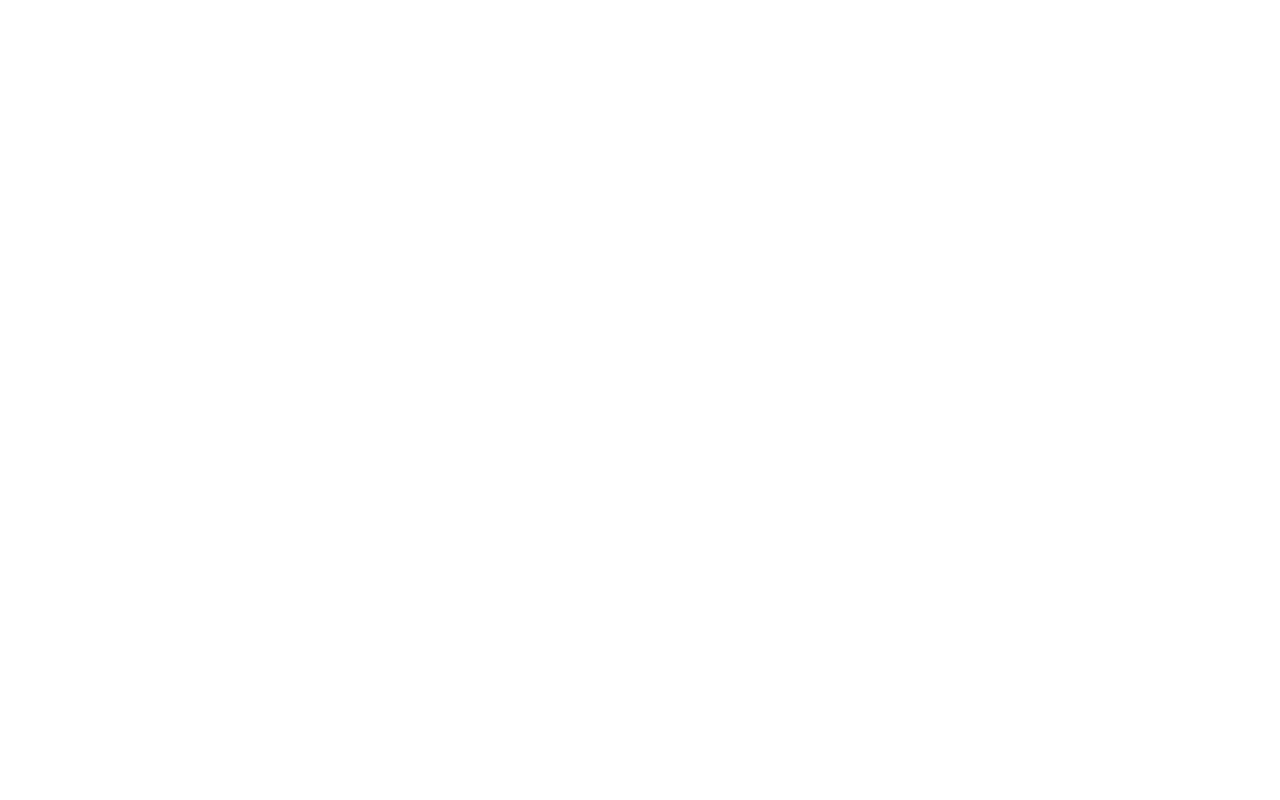
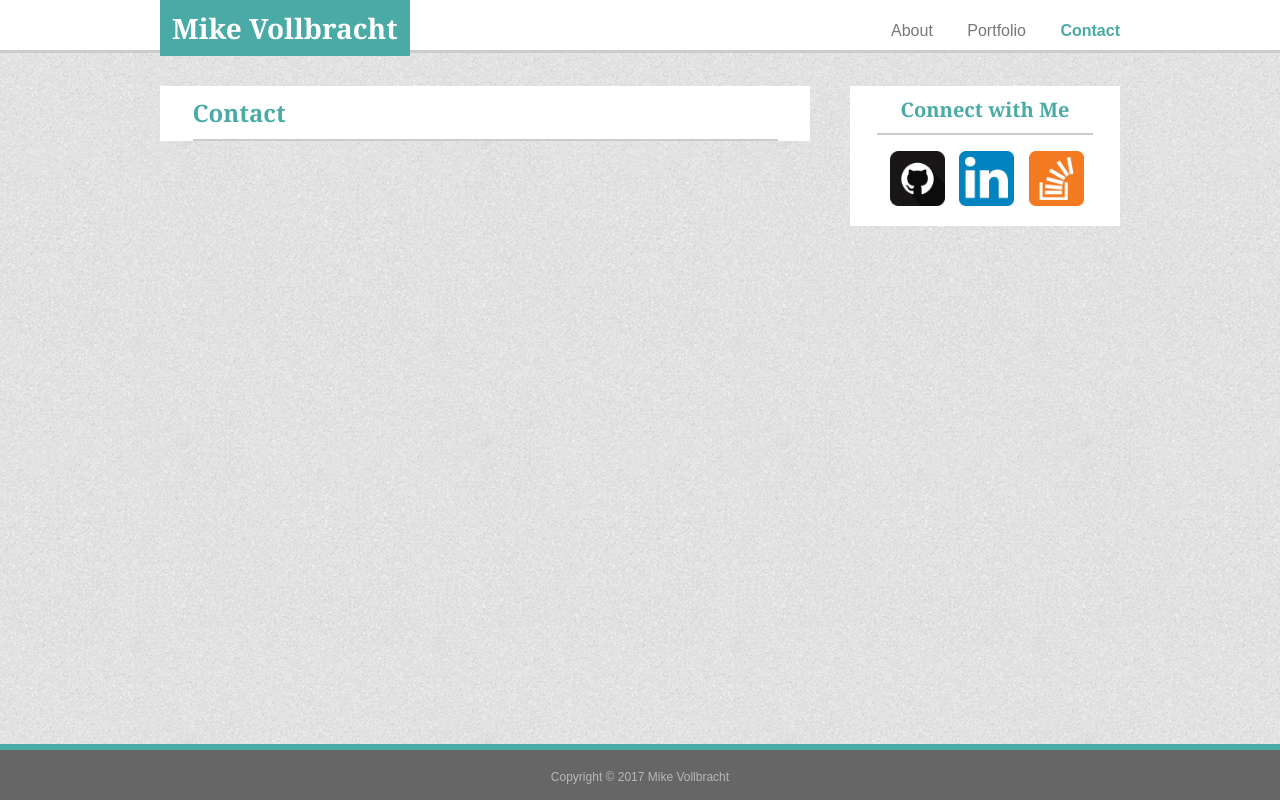
Before and after one commit to mikevollbracht/Basic-Portfolio, a plain HTML site: page contact.html in a window 1280 px wide. Drawn offline with Linux system fonts and the light colour scheme.

Commit message:
added new sticky footer, and copied index to contact and portfolio

```diff
--- a/assets/css/style.css
+++ b/assets/css/style.css
@@ -1,4 +1,4 @@
-/*Global*/
+/******Global******/
 /*"clear fix", keeps structure when multiple pieces are floated in a container*/
 .container:after {
 	content: " ";
@@ -22,10 +22,11 @@ h1, h2 {
 	font-family: Georgia, Times, serif;
 	color: #4aaaa5;
 }
-/*Header*/
+/******Header******/
 header {
 	background-color: #ffffff;
 	border-bottom: solid 3px #cccccc;
+	height: 50px;
 }
 
 #title {
@@ -34,7 +35,7 @@ header {
 }
 
 #title h1 {
-	margin: 12px 20px;
+	margin: 9px 12px;
 	font-size: 28px;
 	color: #ffffff;
 }
@@ -54,7 +55,22 @@ nav li {
 	margin-left: 30px;
 }
 
-/*Main Content*/
+nav a {
+	text-decoration: none;
+	color: #777777;
+}
+
+nav a:hover {
+	text-decoration: none;
+	color: #D3D3D3;
+}
+
+.current a {
+	color: #4aaaa5;
+	font-weight: bold;
+}
+
+/******Main Content******/
 .content {
 	float: left;
 	background-color: #ffffff;
@@ -81,7 +97,7 @@ nav li {
 	margin: 15px 15px 15px 30px;
 }
 
-/*contact*/
+/******contact******/
 .contact {
 	float: right;
 	background-color: #ffffff;
@@ -109,10 +125,8 @@ nav li {
 }
 
 
-/*footer*/
+/******footer******/
 footer {
-	position: absolute;
-	bottom: 0;
 	width: 100%;
 	background-color: #666666;
 	text-align: center;
@@ -125,3 +139,9 @@ footer {
 footer p {
 	margin-top: 20px;
 }
+
+/*Sticky footer. Pixles = heigh of header + footer (includin borders)*/
+.main-content {
+	min-height: calc(100vh - 109px);
+	width: 100%;
+}
--- a/contact.html
+++ b/contact.html
@@ -0,0 +1,59 @@
+<!DOCTYPE html>
+<html lang=“en-us”>
+
+<head>
+	<meta charset="UTF-8">
+    <title>Mike's Portfolio</title>
+    <link rel="stylesheet" type="text/css" href="./assets/css/style.css">
+</head>
+
+<body background="./assets/images/cork_1.png">
+	<header>
+		<div class="container">
+			<div id="title">
+				<h1>
+					Mike Vollbracht
+				</h1>
+			</div>
+
+			<nav>
+				<ul>
+					<li><a href="index.html">About</a></li>
+					<li><a href="portfolio.html">Portfolio</a></li>
+					<li class="current"><a href="contact.html">Contact</a></li>
+				</ul>
+			</nav>
+		</div>
+	</header>
+
+	<div class="main-content">
+		<div class="container">
+			<div class="content">
+				<h2>
+					Contact
+				</h2>
+
+			</div>
+
+			<div class="contact">
+				<h2>
+					Connect with Me
+				</h2>
+
+				<ul>
+					<li><a href="https://github.com/mikevollbracht"><img src="./assets/images/github.png" alt="github"></a></li>
+					<li><a href="https://www.linkedin.com/in/michael-vollbracht-21b8135a/"><img src="./assets/images/linkedin.png" alt="linked in"></a></li>
+					<li><a href="https://stackoverflow.com/users/8512718/mike-v?tab=profile"><img src="./assets/images/stack.png" alt="stack overflow "></a></li>
+				</ul>
+			</div>
+		</div>
+	</div>
+
+	<footer>
+		<div class="container">
+			<p>
+				Copyright &copy; 2017 Mike Vollbracht
+			</p>
+		</div>
+	</footer>
+</body>
```
Also changed, not shown: index.html (+5 -4 lines), portfolio.html (+59 -0 lines).
